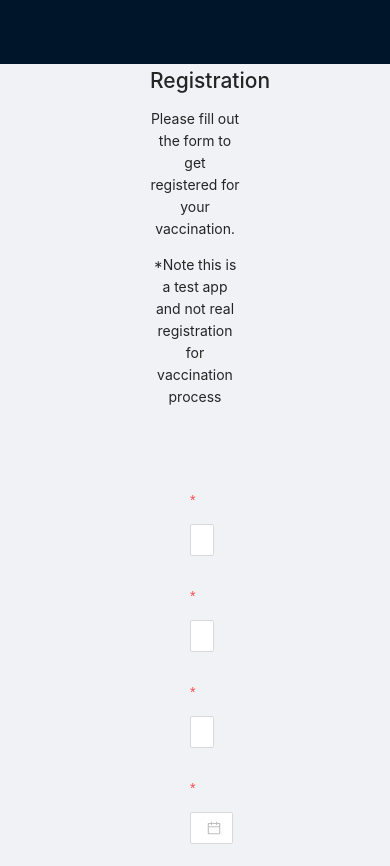
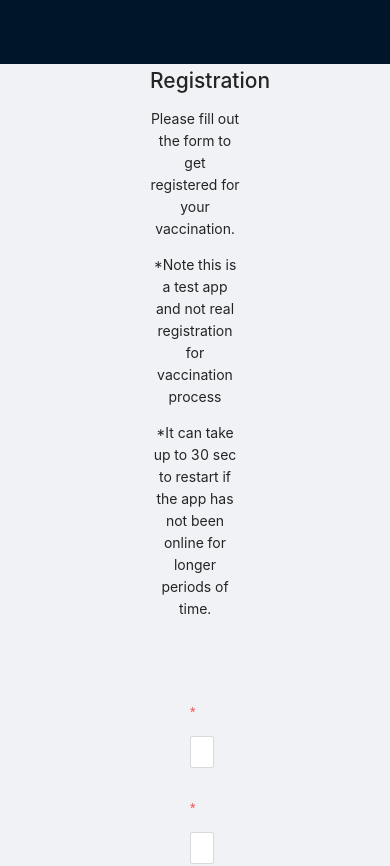
Before and after one commit to ZhuBit/get-shot-frontend, a React (Create React App) app: page / in a window 390 px wide. Shown: the top 866 px of the page. Built offline with nearby package versions, Linux system fonts and the light colour scheme.

Commit message:
mobile view disabled

```diff
--- a/src/components/RegisterPatient.js
+++ b/src/components/RegisterPatient.js
@@ -102,6 +102,7 @@ import {addPatient} from "../services/api";
                          <h1>Registration</h1>
                          <p>Please fill out the form to get registered for your vaccination.</p>
                          <p>*Note this is a test app and not real registration for vaccination process</p>
+                         <p>*It can take up to 30 sec to restart if the app has not been online for longer  periods of time.</p>
             {/*             <p>*App used to demonstrates Workflow for "Workflow Modeling and Process Management" lecture</p>*/}
                          <Form
                              form={form}
```
